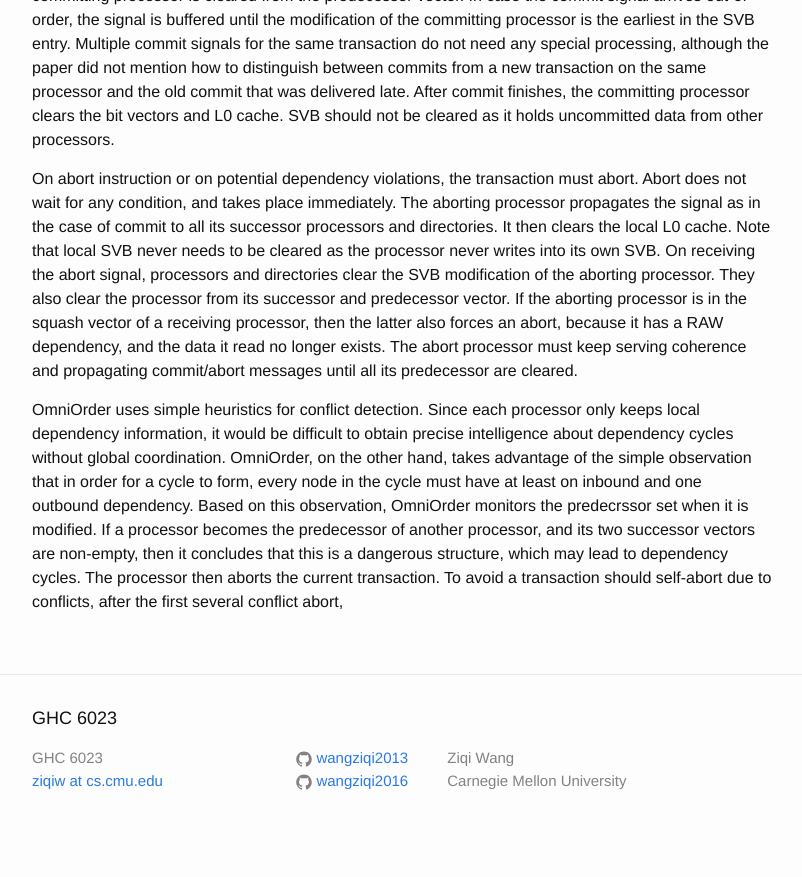
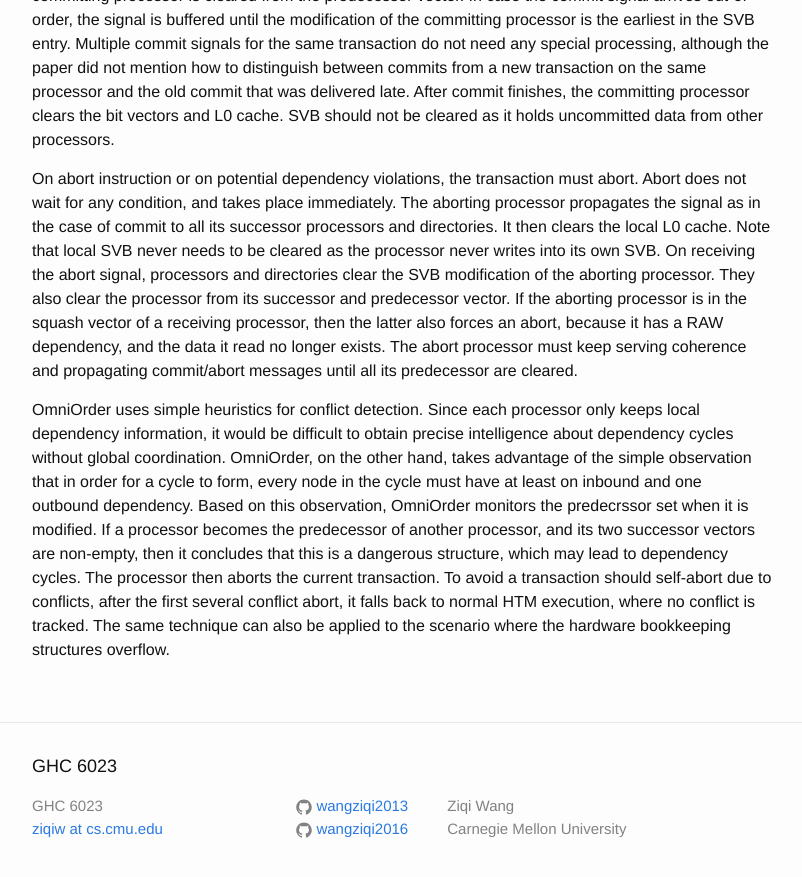
Before and after one commit to wangziqi2013/wangziqi2013.github.io, a Jekyll site: the page built from _posts/2018-06-19-OmniOrder.markdown, in a window 1280 px wide and 900 px high, scrolled down 3019 px. Shown: the top 877 px of the window, without its empty margins (238-1040 px from the left). Built offline with Jekyll 4.4.1, drawn with Linux system fonts in a browser that asks for light colours; before the commit the page ends 3871 px from its top, so only the background shows below that.

Commit message:
Finish all

```diff
--- a/_posts/2018-06-19-OmniOrder.markdown
+++ b/_posts/2018-06-19-OmniOrder.markdown
@@ -129,4 +129,5 @@ must have at least on inbound and one outbound dependency. Based on this observa
 set when it is modified. If a processor becomes the predecessor of another processor, and its two successor vectors
 are non-empty, then it concludes that this is a dangerous structure, which may lead to dependency cycles. The
 processor then aborts the current transaction. To avoid a transaction should self-abort due to conflicts, after the
-first several conflict abort,
+first several conflict abort, it falls back to normal HTM execution, where no conflict is tracked. The same technique can
+also be applied to the scenario where the hardware bookkeeping structures overflow.
```
